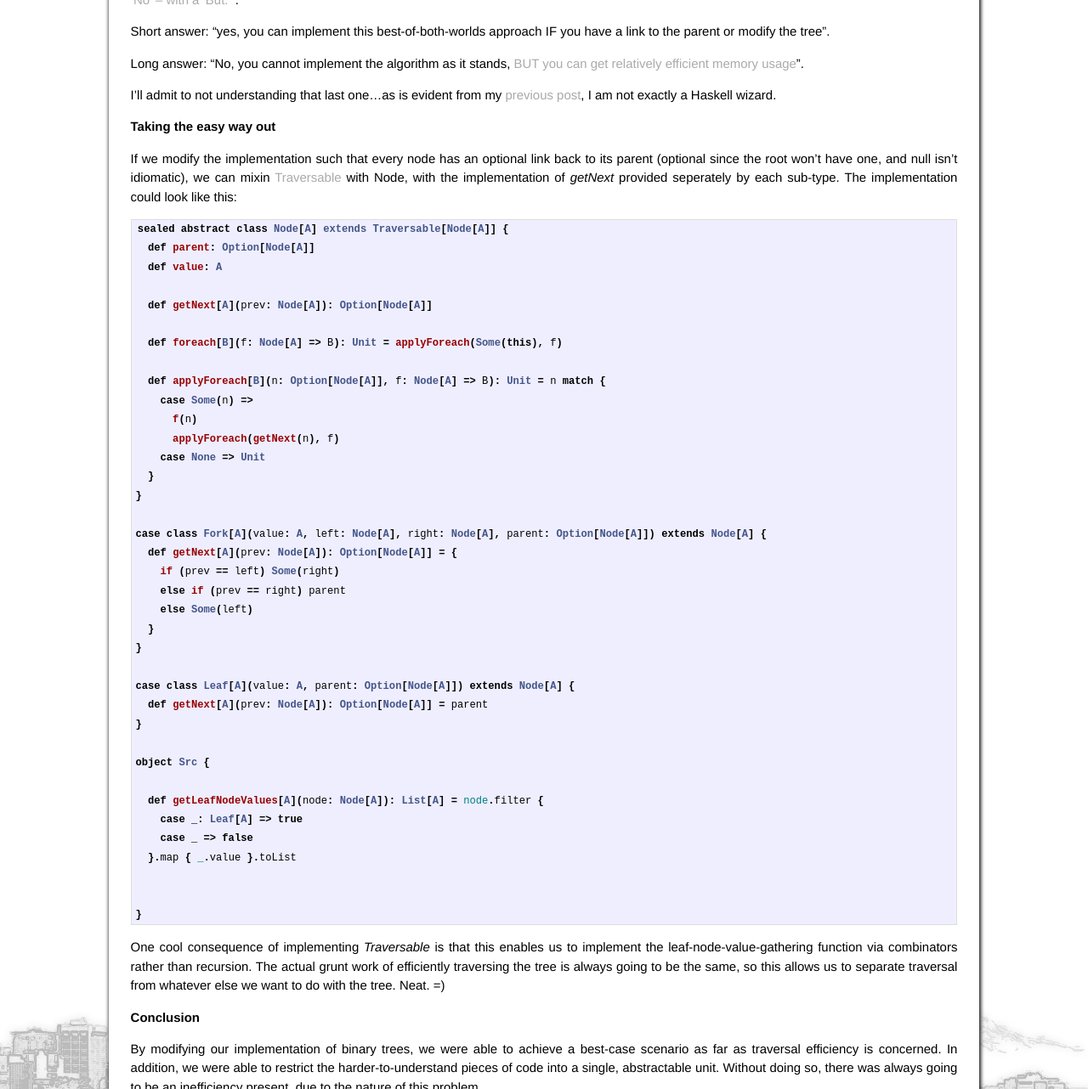
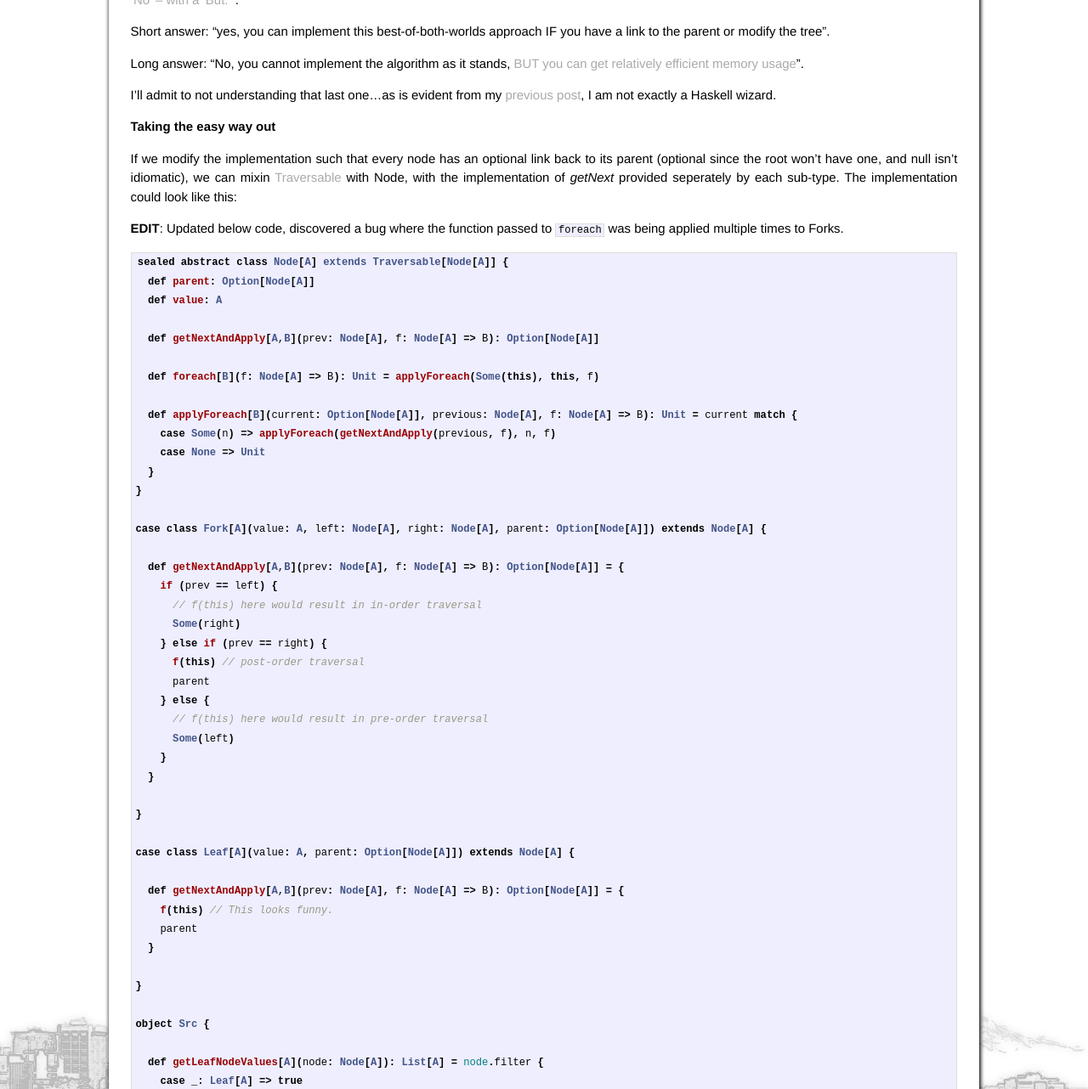
Before and after one commit to rybosome/rybosome.github.io, a Jekyll site: the page built from _posts/2013-08-25-algorithmic-tradeoffs-in-scala.markdown, in a window 1280 px wide and 1400 px high, scrolled down 3051 px, cut to the strip 0-1282 px from the top of the window. Shown: the whole strip at 85% size. Built offline with Jekyll 4.4.1, drawn with Linux system fonts in a browser that asks for light colours; nearby versions of some CDN libraries; Markdown is read by kramdown in place of the engine named in the settings; some of the changed text lies outside the part shown.

Commit message:
Fixed bug in Traversable implementation

```diff
--- a/_posts/2013-08-25-algorithmic-tradeoffs-in-scala.markdown
+++ b/_posts/2013-08-25-algorithmic-tradeoffs-in-scala.markdown
@@ -179,33 +179,48 @@ null isn't idiomatic), we can mixin [Traversable][scala-traversable]
 with Node, with the implementation of _getNext_ provided seperately by each sub-type.
 The implementation could look like this:
 
+<strong>EDIT</strong>: Updated below code, discovered a bug where the function passed to
+<code>foreach</code> was being applied multiple times to Forks.
+
 {% highlight scala %}
 sealed abstract class Node[A] extends Traversable[Node[A]] {
   def parent: Option[Node[A]]
   def value: A
 
-  def getNext[A](prev: Node[A]): Option[Node[A]]
+  def getNextAndApply[A,B](prev: Node[A], f: Node[A] => B): Option[Node[A]]
 
-  def foreach[B](f: Node[A] => B): Unit = applyForeach(Some(this), f)
+  def foreach[B](f: Node[A] => B): Unit = applyForeach(Some(this), this, f)
 
-  def applyForeach[B](n: Option[Node[A]], f: Node[A] => B): Unit = n match {
-    case Some(n) =>
-      f(n)
-      applyForeach(getNext(n), f)
+  def applyForeach[B](current: Option[Node[A]], previous: Node[A], f: Node[A] => B): Unit = current match {
+    case Some(n) => applyForeach(getNextAndApply(previous, f), n, f)
     case None => Unit
   }
 }
 
 case class Fork[A](value: A, left: Node[A], right: Node[A], parent: Option[Node[A]]) extends Node[A] {
-  def getNext[A](prev: Node[A]): Option[Node[A]] = {
-    if (prev == left) Some(right)
-    else if (prev == right) parent
-    else Some(left)
+
+  def getNextAndApply[A,B](prev: Node[A], f: Node[A] => B): Option[Node[A]] = {
+    if (prev == left) {
+      // f(this) here would result in in-order traversal
+      Some(right)
+    } else if (prev == right) {
+      f(this) // post-order traversal
+      parent
+    } else {
+      // f(this) here would result in pre-order traversal
+      Some(left)
+    }
   }
+
 }
 
 case class Leaf[A](value: A, parent: Option[Node[A]]) extends Node[A] {
-  def getNext[A](prev: Node[A]): Option[Node[A]] = parent
+
+  def getNextAndApply[A,B](prev: Node[A], f: Node[A] => B): Option[Node[A]] = {
+    f(this) // This looks funny.
+    parent
+  }
+
 }
 
 object Src {
@@ -223,6 +238,10 @@ One cool consequence of implementing _Traversable_ is that this enables us to im
 leaf-node-value-gathering function via combinators rather than recursion. The actual grunt work of efficiently traversing
 the tree is always going to be the same, so this allows us to separate
 traversal from whatever else we want to do with the tree. Neat. =)
+
+In addition, although this isn't implemented in this API, it would be
+trivial to pick between pre-order, in-order, and post-order traversal
+based on caller needs.
 
 ### Conclusion
 
```
